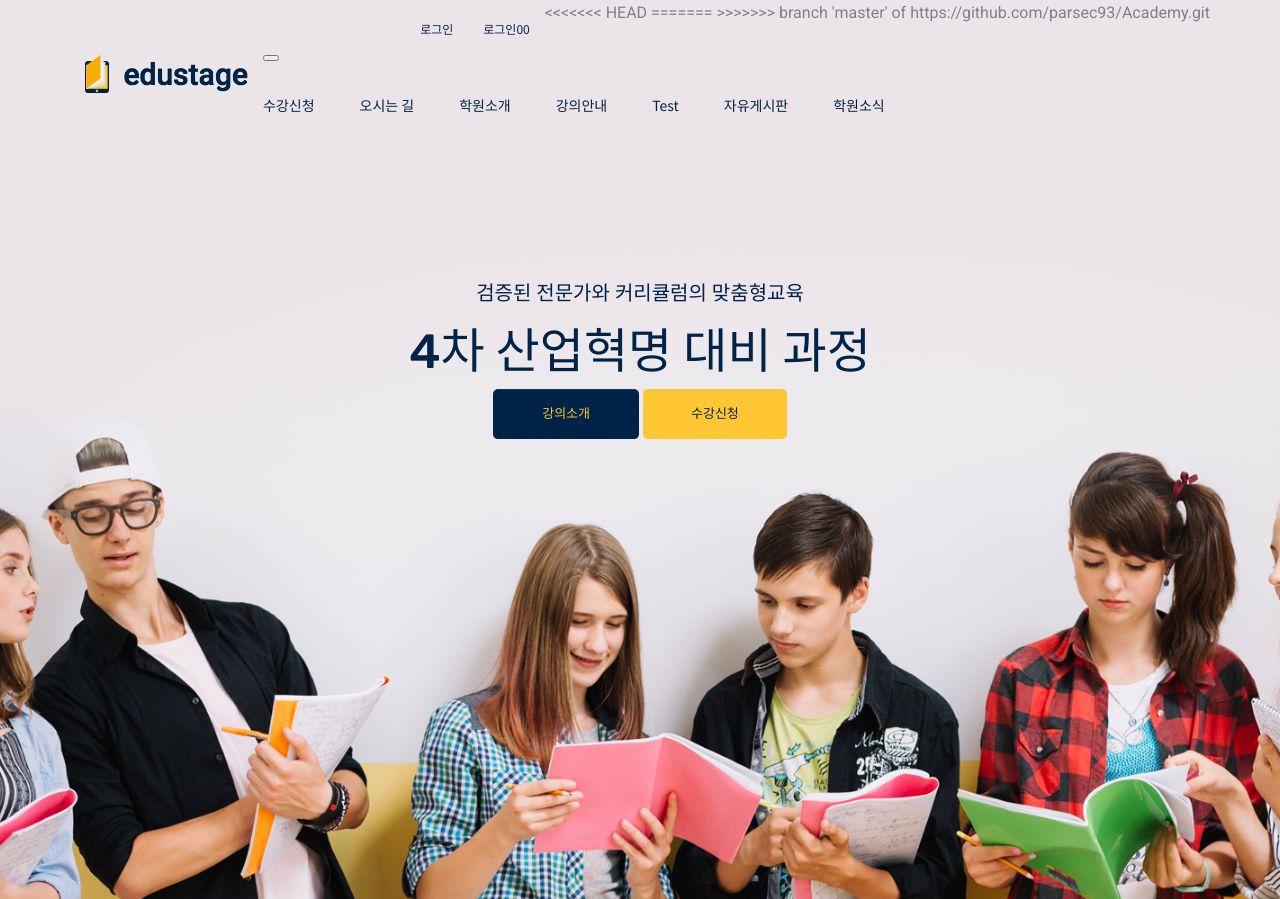
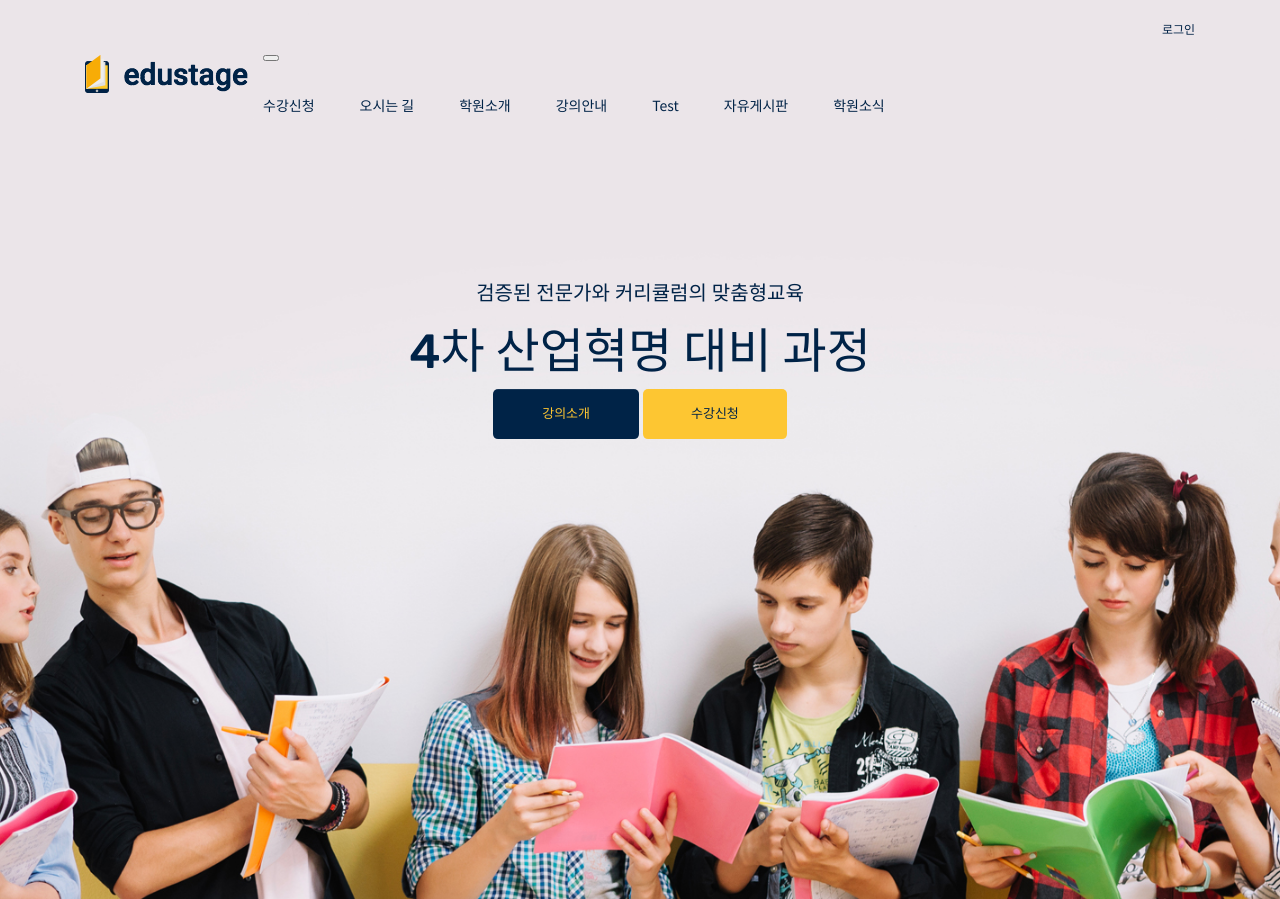
Before and after one commit to parsec93/Academy, a Java web app: page / in a window 1280 px wide. Shown: the top 899 px of the page. Run offline with Tomcat 11, a stand-in JSP engine, Linux system fonts and the light colour scheme; some libraries are stand-ins or nearby versions.

Commit message:
header_main 수정

```diff
--- a/Academy/WebContent/header_footer/header_main.jsp
+++ b/Academy/WebContent/header_footer/header_main.jsp
@@ -22,13 +22,7 @@
 			<%
 		if(sId == null){
 %>
-<<<<<<< HEAD
 			<li><a class="nav-top-link" href="member/loginForm.jsp">로그인</a></li>
-=======
-
-			<li><a class="nav-top-link" href="member/loginForm.jsp">로그인00</a></li>
-
->>>>>>> branch 'master' of https://github.com/parsec93/Academy.git
 		<%}else if(sId.equals("admin1234")){
 %>
 			<li><a class="nav-top-link" href="admin/adminMain.jsp">관리자페이지</a></li>
```
